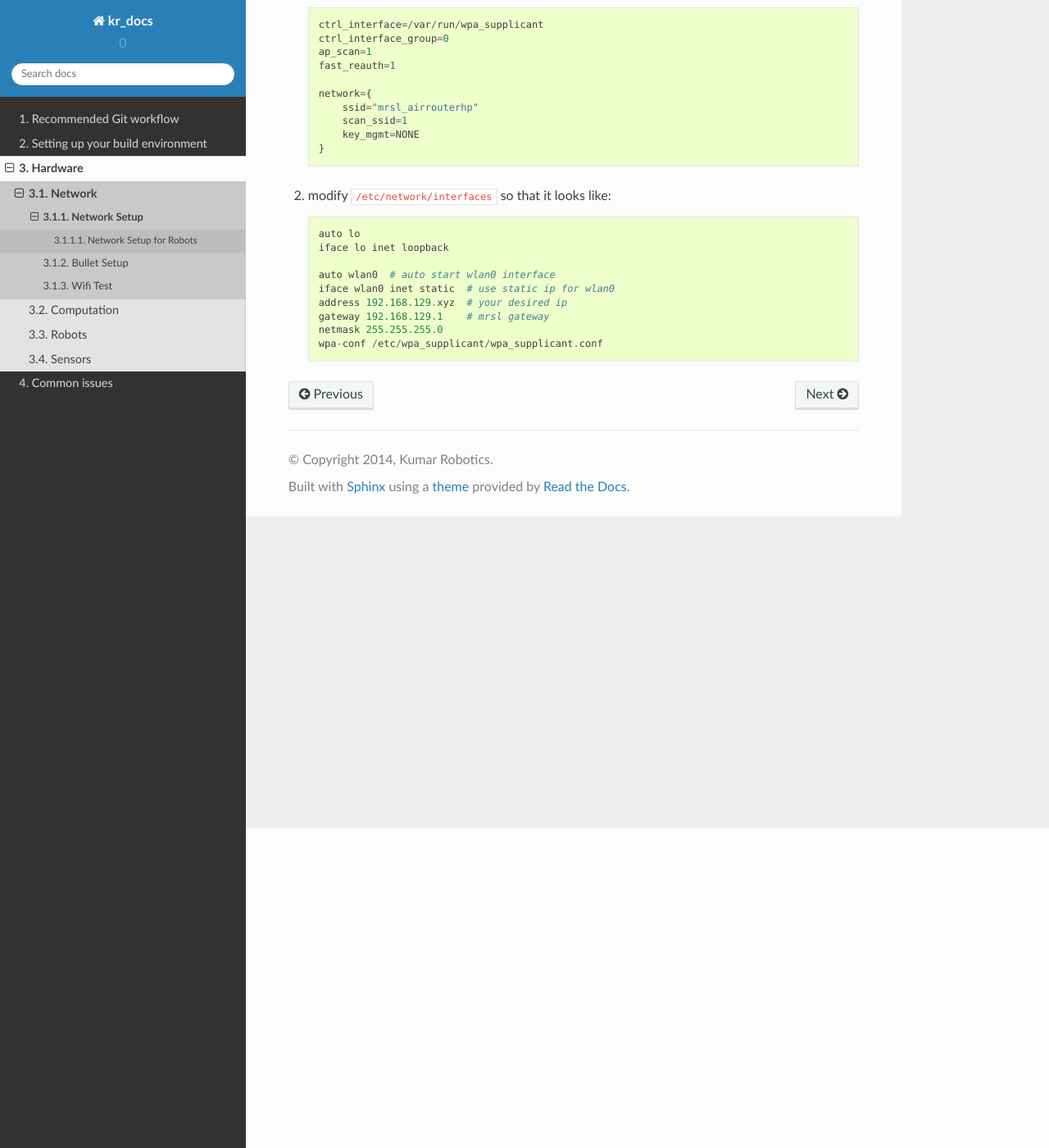
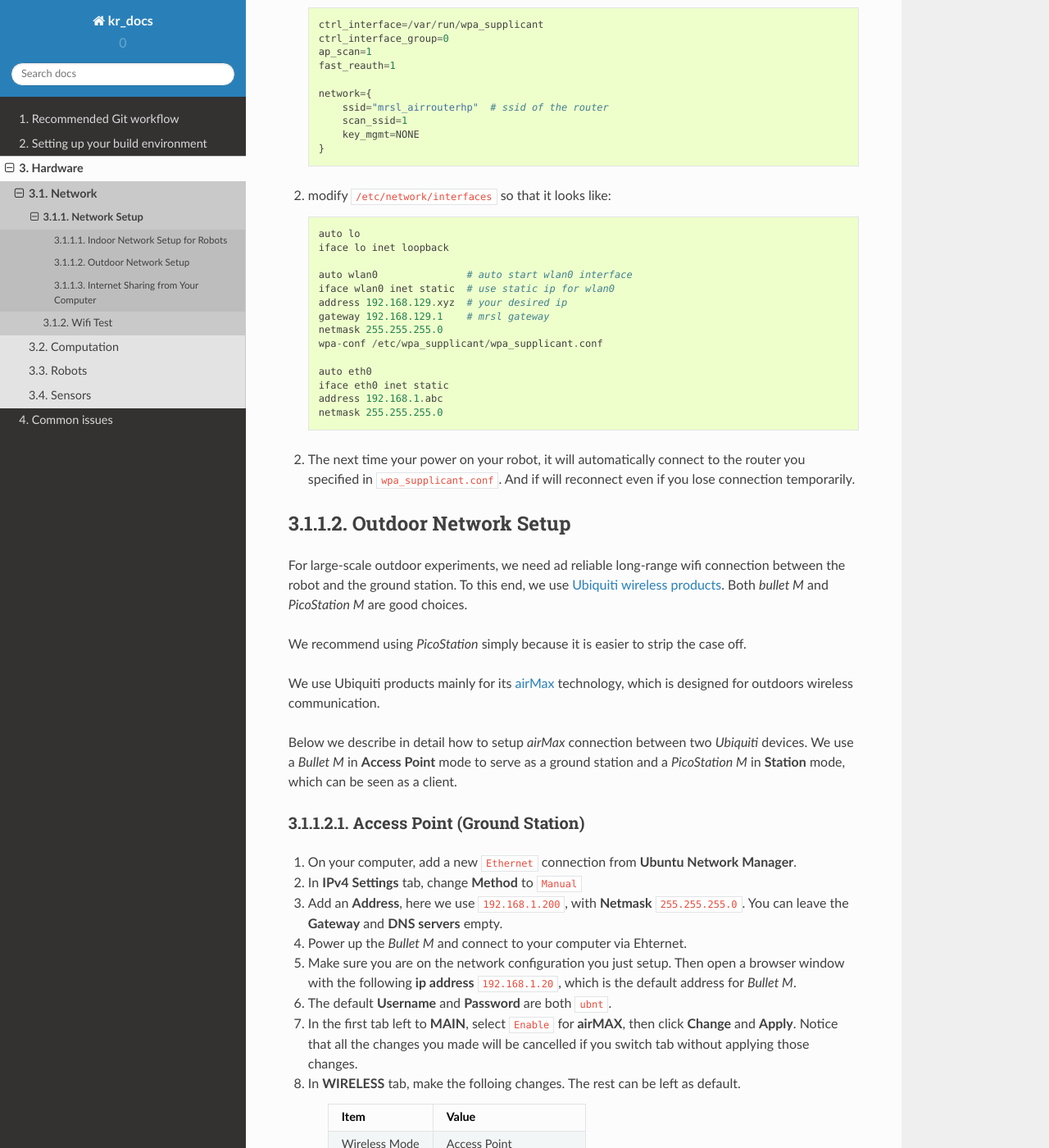
Before and after one commit to KumarRobotics/kr_docs, a Sphinx documentation site: the page built from docs/source/references/hardware/network/network_setup.rst, in a window 1280 px wide and 1400 px high, scrolled down 390 px. Shown: the whole window at 82% size. Built offline with Sphinx 7.4.7 and the Read the Docs theme 2.0.0, drawn with Linux system fonts in a browser that asks for light colours; some of the changed text lies outside the part shown.

Commit message:
add setup for ubnt device

```diff
--- a/docs/source/references/hardware/network/bullet_setup.rst
+++ /dev/null
@@ -1,5 +0,0 @@
-Bullet Setup
-============
-
-For large-scale outdoor test, we need a reliable wifi connection between the
-robot and the ground station.
--- a/docs/source/references/hardware/network/network.rst
+++ b/docs/source/references/hardware/network/network.rst
@@ -5,5 +5,4 @@ Network
   :maxdepth: 1
 
   Network Setup <network_setup>
-  Bullet Setup <bullet_setup>
   Wifi Test <wifi_test/wifi_test>
--- a/docs/source/references/hardware/network/network_setup.rst
+++ b/docs/source/references/hardware/network/network_setup.rst
@@ -1,9 +1,9 @@
 Network Setup
 =============
 
-========================
-Network Setup for Robots
-========================
+===============================
+Indoor Network Setup for Robots
+===============================
 
 To ensure your robot has continuous and reliable network connection, you should use ``wpa_supplicant`` if you don't have a display for the robot.
 
@@ -19,7 +19,7 @@ Here are the steps for setting up ``wpa_supplicant``.
     fast_reauth=1
 
     network={
-        ssid="mrsl_airrouterhp"
+        ssid="mrsl_airrouterhp"  # ssid of the router
         scan_ssid=1
         key_mgmt=NONE
     }
@@ -29,9 +29,131 @@ Here are the steps for setting up ``wpa_supplicant``.
     auto lo
     iface lo inet loopback
 
-    auto wlan0  # auto start wlan0 interface
+    auto wlan0               # auto start wlan0 interface
     iface wlan0 inet static  # use static ip for wlan0
     address 192.168.129.xyz  # your desired ip
     gateway 192.168.129.1    # mrsl gateway
     netmask 255.255.255.0
     wpa-conf /etc/wpa_supplicant/wpa_supplicant.conf
+
+    auto eth0
+    iface eth0 inet static
+    address 192.168.1.abc
+    netmask 255.255.255.0
+
+2. The next time your power on your robot, it will automatically connect to the router you specified in ``wpa_supplicant.conf``. And if will reconnect even if you lose connection temporarily.
+
+=====================
+Outdoor Network Setup
+=====================
+
+For large-scale outdoor experiments, we need ad reliable long-range wifi connection between the robot and the ground station. To this end, we use `Ubiquiti wireless products <http://www.ubnt.com/products/>`_. Both `bullet M` and `PicoStation M` are good choices.
+
+We recommend using `PicoStation` simply because it is easier to strip the case off.
+
+We use Ubiquiti products mainly for its `airMax <http://dl.ubnt.com/AirMax_ppt.pdf>`_ technology, which is designed for outdoors wireless communication.
+
+Below we describe in detail how to setup *airMax* connection between two *Ubiquiti* devices. We use a *Bullet M* in **Access Point** mode to serve as a ground station and a *PicoStation M* in **Station** mode, which can be seen as a client.
+
+Access Point (Ground Station)
+~~~~~~~~~~~~~~~~~~~~~~~~~~~~~
+
+1. On your computer, add a new ``Ethernet`` connection from **Ubuntu Network Manager**.
+
+2. In **IPv4 Settings** tab, change **Method** to ``Manual``
+
+3. Add an **Address**, here we use ``192.168.1.200``, with **Netmask** ``255.255.255.0``. You can leave the **Gateway** and **DNS servers** empty.
+
+4. Power up the *Bullet M* and connect to your computer via Ehternet.
+
+5. Make sure you are on the network configuration you just setup. Then open a browser window with the following **ip address** ``192.168.1.20``, which is the default address for *Bullet M*.
+
+6. The default **Username** and **Password** are both ``ubnt``.
+
+7. In the first tab left to **MAIN**, select ``Enable`` for **airMAX**, then click **Change** and **Apply**. Notice that all the changes you made will be cancelled if you switch tab without applying those changes.
+
+8. In **WIRELESS** tab, make the folloing changes. The rest can be left as default.
+
+    +---------------+----------------------+
+    | Item          | Value                |
+    +===============+======================+
+    | Wireless Mode | Access Point         |
+    +---------------+----------------------+
+    | SSID          | ubnt (anyname)       |
+    +---------------+----------------------+
+    | Channel Width | 20 MHz (recommended) |
+    +---------------+----------------------+
+
+9. In **NETWORK** tab, make the following changes.
+
+    +-----------------------+---------------+
+    | Item                  | Value         |
+    +=======================+===============+
+    | Network Mode          | Bridge        |
+    +-----------------------+---------------+
+    | Management IP address | Static        |
+    +-----------------------+---------------+
+    | IP Address            | 192.168.1.20  |
+    +-----------------------+---------------+
+    | Netmask               | 255.255.255.0 |
+    +-----------------------+---------------+
+    | Gateway IP            | 192.168.1.1   |
+    +-----------------------+---------------+
+
+Station (Client)
+~~~~~~~~~~~~~~~~
+
+1. On your robot, make sure your ethernet interface (eth0) is on the same subnet as the **Access Point**, which should be ``192.168.1.abc``.
+
+2. Power up the *PicoStation M* and connect to your robot via Ethernet.
+
+3. Open a browser window with the folloing **IP address** ``192.168.1.20`` (default).
+
+4. Again, he default **Username** and **Password** are both ``ubnt``.
+
+5. In **WIRELESS** tab, make the folloing changes. The rest can be left as default.
+
+    +---------------+-------------------+
+    | Item          | Value             |
+    +===============+===================+
+    | Wireless Mode | Station           |
+    +---------------+-------------------+
+    | SSID          | ubnt (same as AP) |
+    +---------------+-------------------+
+    | Channel Width | Auto 20/40 MHz    |
+    +---------------+-------------------+
+
+6. In **NETWORK** tab, make the following changes. Note that **IP Address** should be something other than ``20`` and ``abc``.
+
+    +-----------------------+---------------+
+    | Item                  | Value         |
+    +=======================+===============+
+    | Network Mode          | Bridge        |
+    +-----------------------+---------------+
+    | Management IP address | Static        |
+    +-----------------------+---------------+
+    | IP Address            | 192.168.1.21  |
+    +-----------------------+---------------+
+    | Netmask               | 255.255.255.0 |
+    +-----------------------+---------------+
+    | Gateway IP            | 192.168.1.1   |
+    +-----------------------+---------------+
+
+7. In **MAIN** tab, remember the **WLAN0 MAC** of this device. Then go back to the **Access Point** setup page on your computer. In **WIRELESS** tab, select ``Enable`` for **MAC ACL** and ``Allow`` for **Policy**. And add the above MAC to the list by clicking on **ACL...**.
+
+Now you should have established **airMAX** connection between the `Bullet M` and the `PicoStation M`. In **MAIN** tab of the **Access Point**, you will see something like this.
+
+.. image:: airmax_connected.png
+
+===================================
+Internet Sharing from Your Computer
+===================================
+
+Often, it is convenient to have internet access on your robot.
+
+1. Add the following two lines to your ethernet interface in ``/etc/network/interfaces``::
+
+    gateway 192.168.1.200 # IP address of your laptop
+    dns-nameservers 192.168.129.1 8.8.8.8  # for internet access
+
+2. Put the `this <https://gist.github.com/versatran01/f48122f30ff0ab5c5337>`_ bash function in your ``.bashrc``, then you can enable and disable sharing via ``sharenet on/off``.
```
Also changed, not shown: docs/source/references/hardware/network/airmax_connected.png (added).
